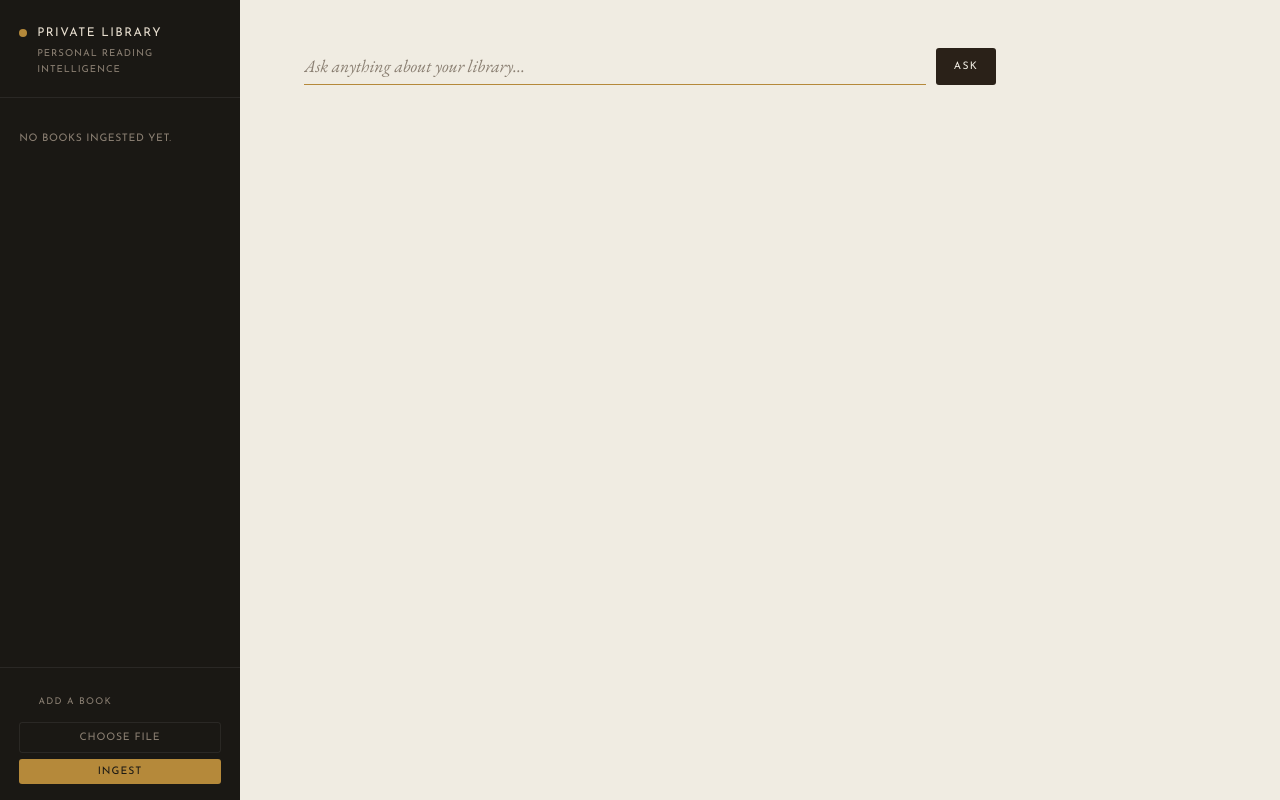
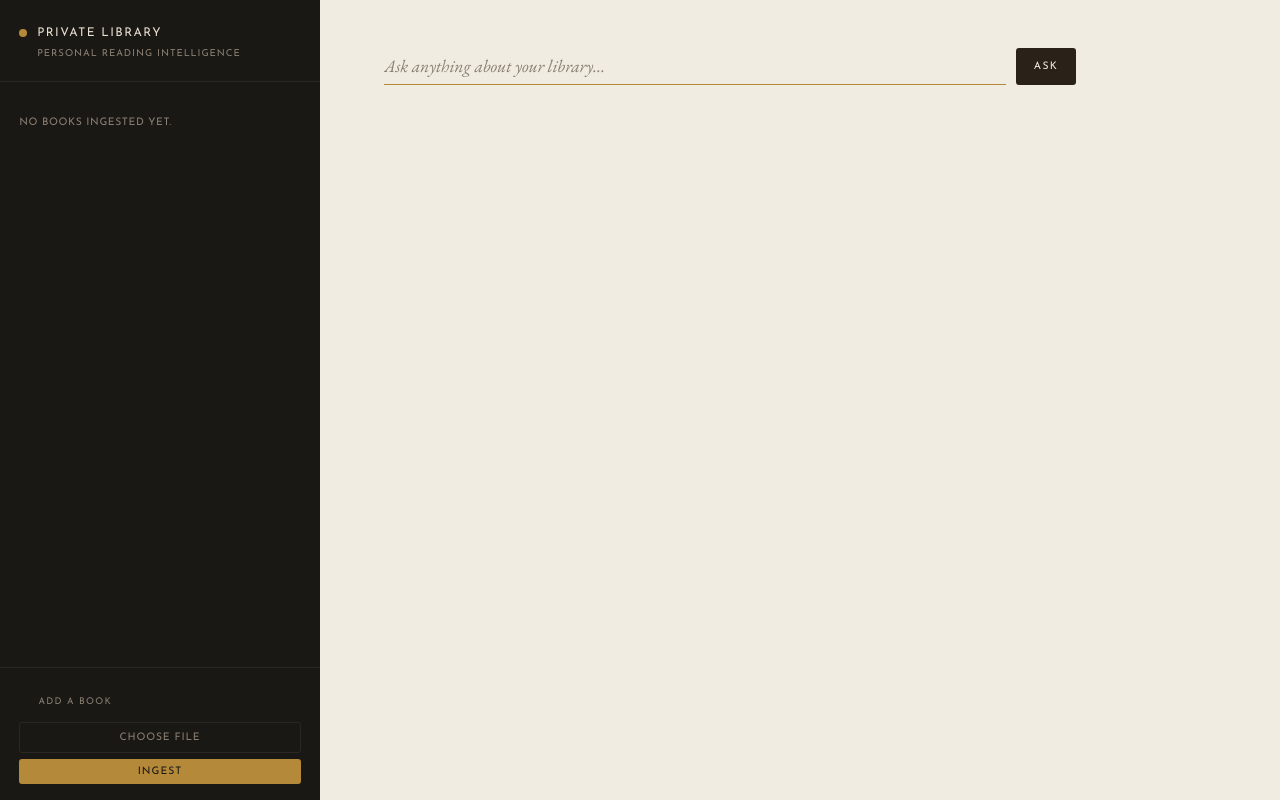
Before and after one commit to nsultova/ai-librarian, a FastAPI app: template templates/index.html in a window 1280 px wide. Run offline with FastAPI, Linux system fonts and the light colour scheme; the template is opened without the code that fills it, so the values that code supplies are empty.

Commit message:
enlarged navbar

```diff
--- a/static/style.css
+++ b/static/style.css
@@ -3,7 +3,7 @@
 
 :root {
     --sidebar-bg:   #1a1814;
-    --sidebar-w:    240px;
+    --sidebar-w:    320px;
     --ink:          #2a2118;
     --parchment:    #f0ece2;
     --parchment-2:  #e8e2d4;
```
